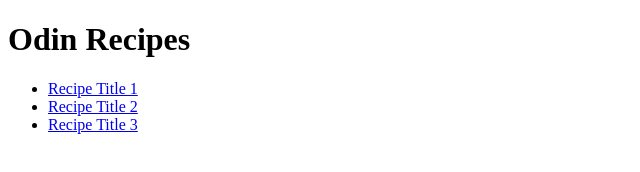
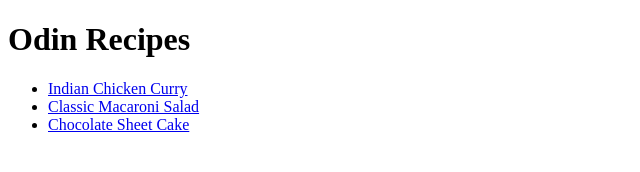
Before and after one commit to ravisangha91/odin-recipes, a plain HTML site: page index.html in a window 1280 px wide. Shown: the whole page, without its empty margins (0-640 px from the left). Drawn offline with Linux system fonts and the light colour scheme.

Commit message:
added new recipes by adding new page links in the recipe list.

```diff
--- a/index.html
+++ b/index.html
@@ -7,9 +7,9 @@
 <body>
     <h1>Odin Recipes</h1>
     <ul>
-        <li><a href="recipes/indianchickencurry.html">Recipe Title 1</a></li>
-        <li><a href="recipes/yourrecipe.html">Recipe Title 2</a></li>
-        <li><a href="recipes/yourrecipe.html">Recipe Title 3</a></li>
+        <li><a href="recipes/indianchickencurry.html">Indian Chicken Curry</a></li>
+        <li><a href="recipes/classicmacaronisalad.html">Classic Macaroni Salad</a></li>
+        <li><a href="recipes/chocsheetcake.html">Chocolate Sheet Cake</a></li>
     </ul>
 </body>
 
```
